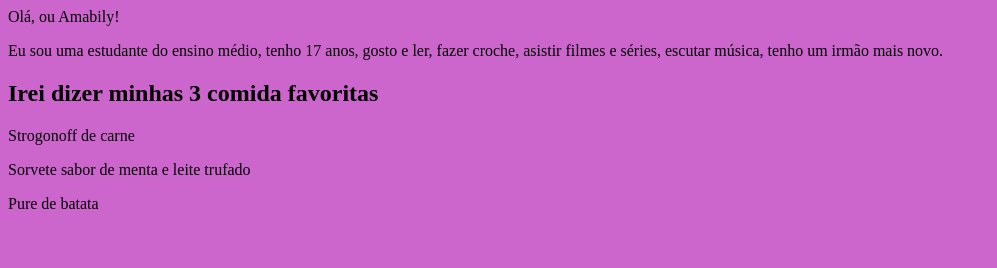
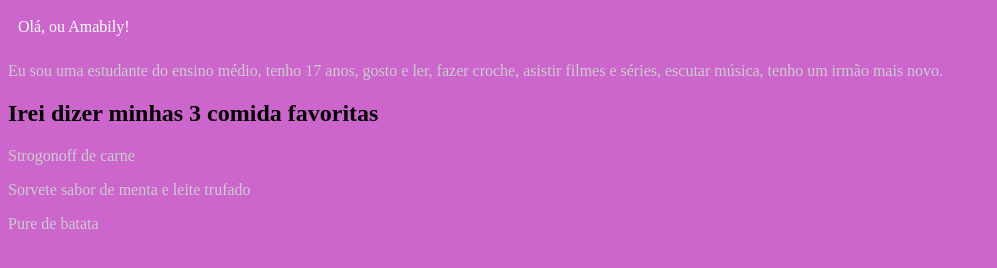
Before and after one commit to AmabilyBrandao/meu-site, a plain HTML site: page index.html in a window 1280 px wide. Shown: the whole page, without its empty margins (0-997 px from the left). Drawn offline with Linux system fonts and the light colour scheme.

Commit message:
ytbhtgft

```diff
--- a/style.css
+++ b/style.css
@@ -4,11 +4,11 @@ background-color: #cc66cc ; }
 h1 {color: #9900cc ;
 }
 p {
-font-Size: 16px; }
-color: #cccccc ;
+font-Size: 16px;
+color: #cccccc ; }
 header {
   borger-bottom: solid 3px #ca9c11 ;
   padding: 10px ;
   front-size: 22px ;
-  color: white;
+  color: white ;
 }
```
